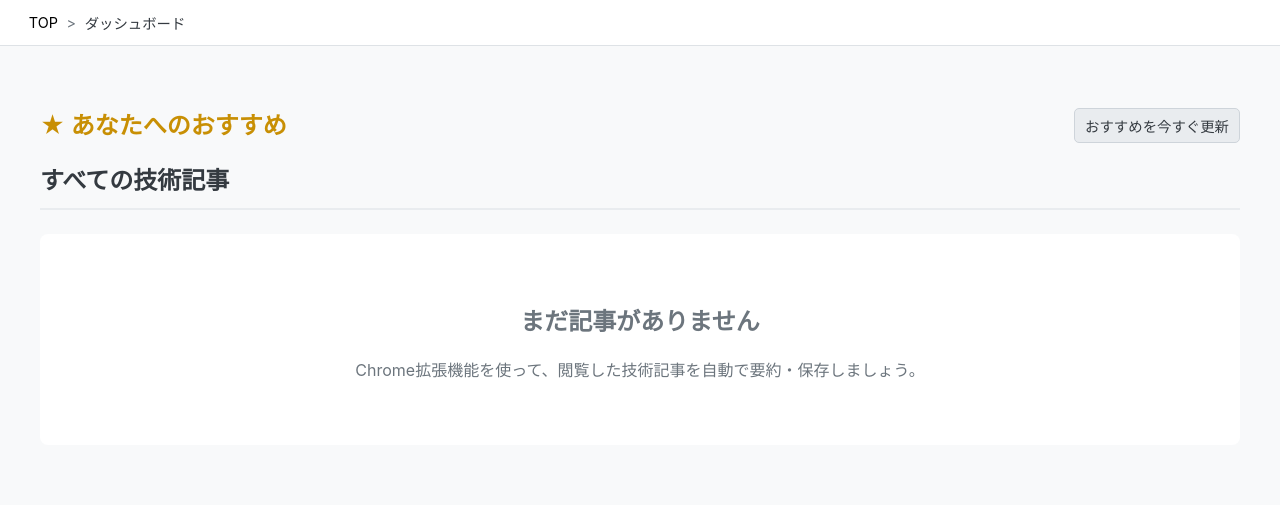
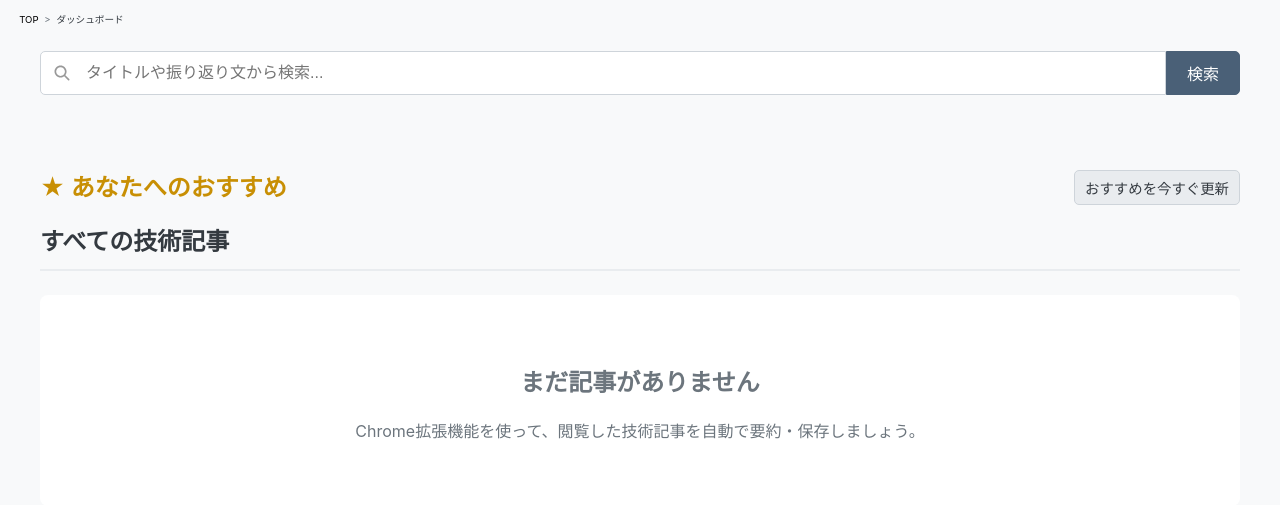
Before and after one commit to hond25/techlog, a Flask app: template templates/dashboard.html in a window 1280 px wide. Shown: the part 61-566 px from the top of the page. Run offline with Flask 3, Linux system fonts and the light colour scheme; the template is opened without the code that fills it, so the values that code supplies are empty; some libraries are stand-ins or nearby versions.

Commit message:
検索機能の追加

```diff
--- a/app.py
+++ b/app.py
@@ -321,9 +321,9 @@ def select_view():
 def dashboard():
     user_id = g.user_id
     tag_filter = request.args.get('filter')
+    keyword_query = request.args.get('q')
 
     try:
-        # --- 1. おすすめ記事のリストを取得 ---
         recommended_articles = []
         recommended_ids = []
         recommendation_ref = db.collection('users').document(user_id).collection('recommendations').document('weekly')
@@ -342,11 +342,13 @@ def dashboard():
                             article_data['formatted_date'] = article_data['createdAt'].strftime('%Y-%m-%d')
                         recommended_articles.append(article_data)
 
-        # --- 2. 通常の記事リストを取得 (おすすめとして表示する記事は除外する) ---
         articles_ref = db.collection('users').document(user_id).collection('articles')
 
         if tag_filter:
-            query = articles_ref.where('tags', 'array_contains', tag_filter).order_by('createdAt', direction=firestore.Query.DESCENDING)
+            if tag_filter == 'readLater':
+                query = articles_ref.where('readLater', '==', True).order_by('createdAt', direction=firestore.Query.DESCENDING)
+            else:
+                query = articles_ref.where('tags', 'array_contains', tag_filter).order_by('createdAt', direction=firestore.Query.DESCENDING)
         else:
             query = articles_ref.order_by('createdAt', direction=firestore.Query.DESCENDING)
 
@@ -358,6 +360,25 @@ def dashboard():
                 continue
 
             article_data = doc.to_dict()
+
+            if keyword_query:
+                keyword_lower = keyword_query.lower()
+
+                search_corpus = ""
+                search_corpus += article_data.get('generatedTitle', '').lower()
+                search_corpus += article_data.get('originalTitle', '').lower()
+                search_corpus += article_data.get('summary', '').lower()
+
+                if 'reflection' in article_data and isinstance(article_data['reflection'], dict):
+                    reflection_data = article_data['reflection']
+                    search_corpus += reflection_data.get('specific_impression', '').lower()
+                    search_corpus += reflection_data.get('why_important', '').lower()
+                    search_corpus += reflection_data.get('what_i_got', '').lower()
+                    search_corpus += reflection_data.get('memo', '').lower()
+
+                if keyword_lower not in search_corpus:
+                    continue
+
             article_data['id'] = doc.id
             if 'createdAt' in article_data and article_data['createdAt']:
                 article_data['formatted_date'] = article_data['createdAt'].strftime('%Y-%m-%d')
@@ -366,15 +387,22 @@ def dashboard():
 
             articles.append(article_data)
 
-        # --- 3. おすすめと通常のリストを両方テンプレートに渡す ---
         return render_template('dashboard.html',
                                user_email=g.user.email,
                                articles=articles,
-                               recommended_articles=recommended_articles, # おすすめリストを追加
-                               current_filter=tag_filter)
+                               recommended_articles=recommended_articles,
+                               current_filter=tag_filter,
+                               keyword_query=keyword_query)
 
     except Exception as e:
         print(f"❌ データ取得エラー: {e}")
+        if 'index' in str(e):
+            error_message = """
+            <h1>データベース設定エラー</h1>
+            <p>データの絞り込み中にエラーが発生しました。これはFirestoreの「複合インデックス」が不足していることが原因の可能性が高いです。</p>
+            <p><strong>解決策:</strong> ターミナルやコンソールのエラーログに表示されているURLにアクセスし、Firebaseの画面の指示に従って必要なインデックスを作成してください。作成には数分かかることがあります。</p>
+            """
+            return error_message, 500
         return "データの取得中にエラーが発生しました。", 500
 
 @app.route('/article/<article_id>')
--- a/templates/dashboard.html
+++ b/templates/dashboard.html
@@ -44,9 +44,7 @@
         }
         .breadcrumbs {
             padding: 12px 2em;
-            background-color: #fff;
-            border-bottom: 1px solid #dee2e6;
-            font-size: 0.9em;
+            font-size: 0.6em;
         }
         .breadcrumbs ul {
             display: flex;
@@ -343,6 +341,47 @@
         .read-later-btn.active:hover svg {
             fill: #ffffff
         }
+        .search-container {
+            max-width: 1200px;
+            margin: 0 auto 1.5em auto;
+            padding: 0.8em 1.5em;
+        }
+        .search-form {
+            display: flex;
+            width: 100%;
+        }
+        .search-input-wrapper {
+            position: relative; /* アイコンを絶対配置するための基準 */
+            flex-grow: 1; /* 幅いっぱいに広がる */
+            display: flex; /* 中のinputを100%幅にするため */
+        }
+        .search-icon {
+            position: absolute; /* アイコンを絶対配置 */
+            top: 50%;
+            left: 12px; /* 左からの位置 */
+            transform: translateY(-50%); /* 垂直方向の中央揃え */
+            width: 20px; /* アイコンのサイズを調整 */
+            height: 20px;
+            fill: #999; /* アイコンの色をplaceholder風に */
+            pointer-events: none; /* アイコンがクリックを妨げないように */
+        }
+        .search-form input[type="search"] {
+            width: 100%; /* 親要素いっぱいに広がる */
+            padding: 12px 15px 12px 45px; /* 左側にアイコン分のスペース(45px)を確保 */
+            font-size: 1em;
+            border: 1px solid #ced4da;
+            border-radius: 5px 0 0 5px;
+            box-sizing: border-box;
+        }
+        .search-form button {
+            padding: 0 20px;
+            font-size: 1em;
+            background-color: #4a6077;
+            color: white;
+            border: 1px solid #4a6077;
+            border-radius: 0 5px 5px 0; /* 左側は入力欄と連結 */
+            cursor: pointer;
+        }
         @media (max-width: 992px) {
             .article-grid { grid-template-columns: repeat(2, 1fr); }
         }
@@ -410,6 +449,21 @@
             <li>ダッシュボード</li>
           {% endif %}
         </ul>
+    </div>
+    <div class="search-container">
+        <form action="{{ url_for('dashboard') }}" method="GET" class="search-form">
+
+            <div class="search-input-wrapper">
+                <svg class="search-icon" xmlns="http://www.w3.org/2000/svg"  viewBox="0 0 48 48" width="48px" height="48px"><path d="M 20.5 6 C 12.515556 6 6 12.515562 6 20.5 C 6 28.484438 12.515556 35 20.5 35 C 23.773158 35 26.788919 33.893018 29.220703 32.050781 L 38.585938 41.414062 A 2.0002 2.0002 0 1 0 41.414062 38.585938 L 32.050781 29.220703 C 33.893017 26.788918 35 23.773156 35 20.5 C 35 12.515562 28.484444 6 20.5 6 z M 20.5 10 C 26.322685 10 31 14.677319 31 20.5 C 31 23.295711 29.914065 25.820601 28.148438 27.697266 A 2.0002 2.0002 0 0 0 27.701172 28.144531 C 25.824103 29.912403 23.29771 31 20.5 31 C 14.677315 31 10 26.322681 10 20.5 C 10 14.677319 14.677315 10 20.5 10 z"/></svg>
+
+                <input type="search" name="q" placeholder="タイトルや振り返り文から検索..." value="{{ keyword_query or '' }}">
+            </div>
+            {% if current_filter %}
+            <input type="hidden" name="filter" value="{{ current_filter }}">
+            {% endif %}
+
+            <button type="submit">検索</button>
+        </form>
     </div>
 
     <div class="container">
```
